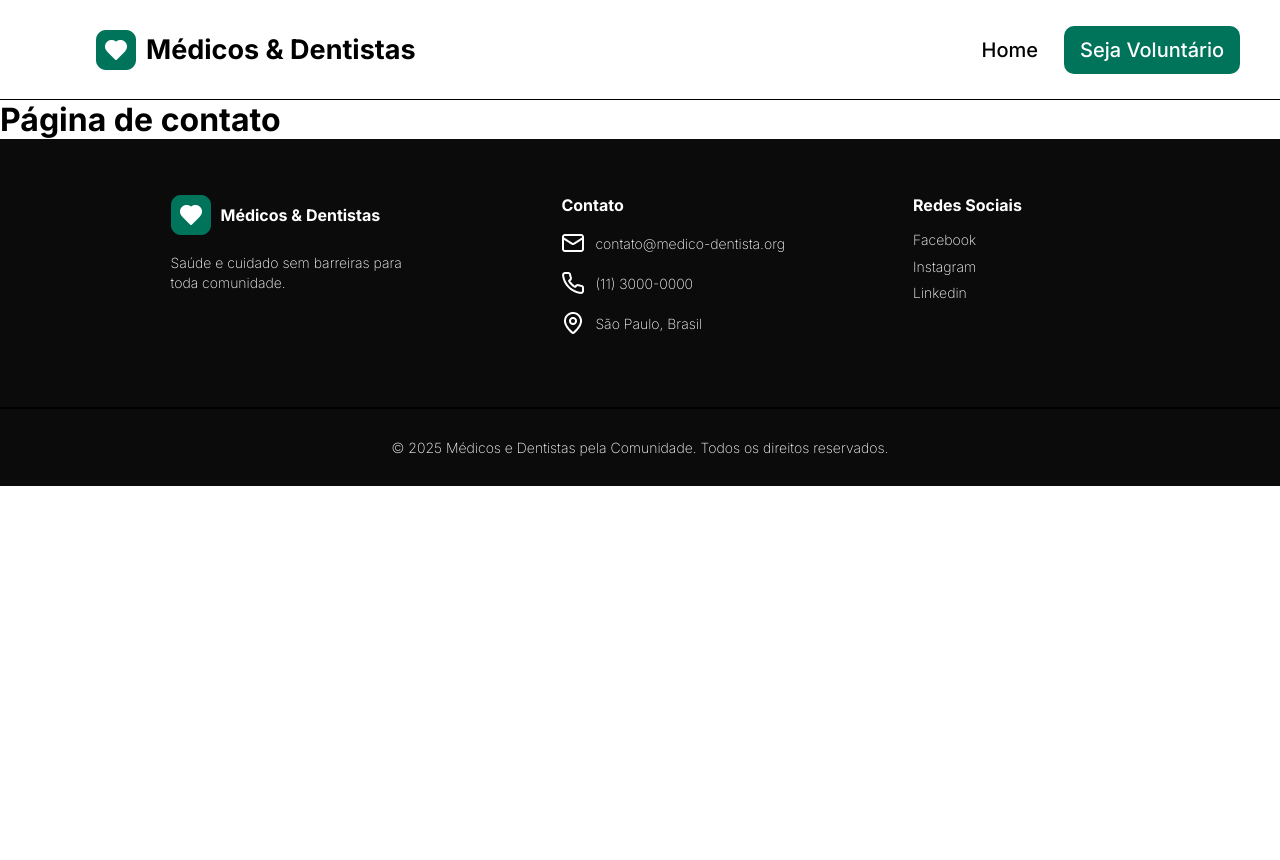
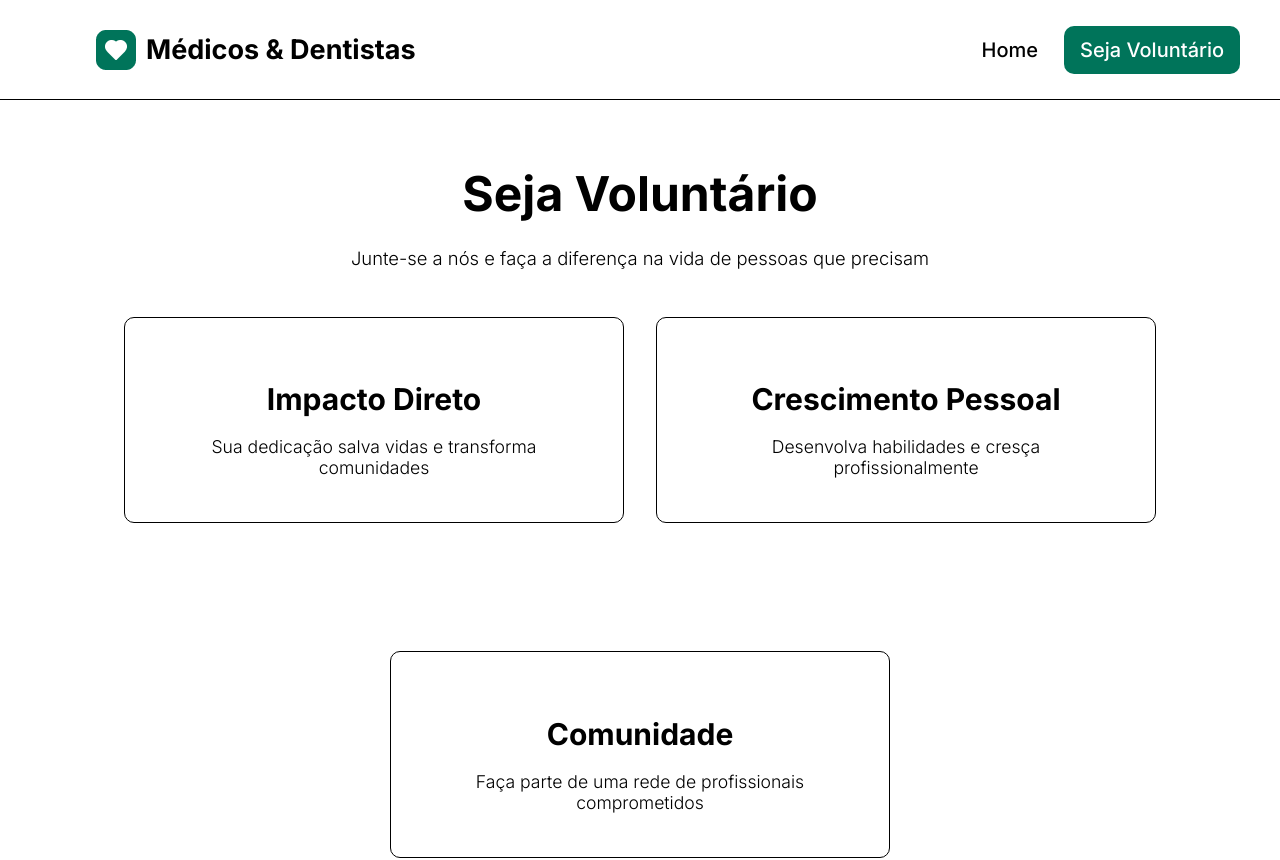
Before and after one commit to Hossomii/medicos-dentistas-vnw, a React (Vite) app: page /voluntario in a window 1280 px wide. Shown: the top 860 px of the page. Before the commit the page ends 800 px from the top, so only its background shows below. Built offline with nearby package versions, Linux system fonts and the light colour scheme.

Commit message:
feature: página voluntário/contato desktop e dispositivos menores finalizada

```diff
--- a/index.html
+++ b/index.html
@@ -1,10 +1,10 @@
 <!doctype html>
-<html lang="en">
+<html lang="pt-BR">
   <head>
     <meta charset="UTF-8" />
-    <link rel="icon" type="image/svg+xml" href="/vite.svg" />
+    <link rel="icon" type="image/png" href="/src/assets/icon-coracao.png" />
     <meta name="viewport" content="width=device-width, initial-scale=1.0" />
-    <title>projeto-hospital-vnw</title>
+    <title>Médicos & Dentistas</title>
   </head>
   <body>
     <div id="root"></div>
--- /dev/null
+++ b/src/components/formVoluntario/FormVoluntario.jsx
@@ -0,0 +1,75 @@
+import s from "./formVoluntario.module.scss"
+
+const FormVoluntario = () => {
+  return (
+    <div className={s.FormVoluntarioContainer}>
+      <div className={s.FormTitleContainer}>
+        <h2 className={s.FormTitle}>Inscrição para Voluntários</h2>
+      </div>
+
+      <form className={s.FormVoluntario}>
+        <fieldset>
+          <legend>Dados Pessoais</legend>
+          <div className={s.inputsLine1Container}>
+            <div className={s.inputsLine1}>
+              <input
+                type="text"
+                id="firstName"
+                name="firstName"
+                required
+                placeholder="Seu Nome *"
+                pattern="^[A-Za-zÀ-ÿ\s]{2,}$"
+                title="Digite apenas letras, mínimo 2 caracteres."
+              />
+            </div>
+
+            <div className={s.inputsLine1}>
+              <input
+                type="email"
+                id="email"
+                name="email"
+                required
+                placeholder="Seu Email *"
+                pattern="^[^\s@]+@[^\s@]+\.[^\s@]+$"
+                title="Digite um e-mail válido (ex: exemplo@dominio.com)"
+                autoComplete="email"
+              />
+            </div>
+
+          </div>
+
+          <div className={s.inputsLine2}>
+            <input
+              type="tel"
+              id="phone"
+              name="phone"
+              required
+              placeholder="Seu telefone *"
+              pattern="^\(?\d{2}\)?\s?\d{4,5}-?\d{4}$"
+              title="Digite um telefone válido (ex: 11987654321 ou (11) 98765-4321)"
+              autoComplete="tel"
+            />
+          </div>
+
+        </fieldset>
+
+        <div>
+          <legend>Mensagem Adicional</legend>
+          <textarea
+            id="message"
+            name="message"
+            rows="10"
+            placeholder="Conte-nos porque você quer ser voluntário..."
+          ></textarea>
+        </div>
+
+        <p>Entraremos em contato para mais informações</p>
+
+        <button type="submit">Enviar Inscrição</button>
+      </form>
+    </div>
+
+  )
+}
+
+export default FormVoluntario
--- /dev/null
+++ b/src/components/formVoluntario/formVoluntario.module.scss
@@ -0,0 +1,110 @@
+@mixin inputDefault {
+  padding: 14px 30px 24px 30px;
+  background-color: #f8f8f8;
+  border: 1px solid #555;
+  border-radius: 10px;
+
+  &::placeholder, &::placeholder {
+  font-size: 1rem;
+  color: #999;
+  opacity: 1;
+  }
+}
+
+@mixin btnVerde {
+  background-color: #00745A;
+  color: white;
+  padding: 20px 38px;
+  border: none;
+  border-radius: 12px;
+  font-size: 1.375rem;
+  transition: background-color 0.2s ease;
+  cursor: pointer;
+
+  &:hover {
+    background-color: darken($color: #00745A, $amount: 10);
+  }
+}
+
+.FormTitleContainer {
+    .FormTitle {
+      font-size: 1.5rem;
+      margin-bottom: 40px;
+    }
+}
+
+.FormVoluntarioContainer {
+  background-color: #fff;
+  width: 90%;
+  max-width: 1300px;
+  margin: 0 auto;
+  padding: 40px 32px;
+  border-radius: 16px;
+  border: 1px solid #000;
+
+  .FormVoluntario {
+    fieldset {
+      border: none;
+    }
+
+    .inputsLine1Container {
+      display: flex;
+      gap: 1rem;
+      margin-bottom: 20px;
+
+      .inputsLine1 {
+        flex: 1;
+        input {
+          @include inputDefault();
+          width: 100%;
+        }
+      }
+    }
+  }
+
+  .inputsLine2 {
+    input {
+      @include inputDefault();
+      width: 100%;
+    }
+  }
+
+  legend {
+    font-size: 1.125rem;
+    font-weight: 700;
+    margin: 22px 0;
+  }
+}
+
+.FormVoluntarioContainer {
+  textarea {
+    width: 100%;
+    height: 200px;
+    padding: 12px 20px;
+    box-sizing: border-box;
+    border: 1px solid #555;
+    border-radius: 10px;
+    background-color: #f8f8f8;
+    resize: none;
+
+    &::placeholder {
+      font-size: 1rem;
+      color: #999;
+      opacity: 1;
+    }
+  }
+
+  p {
+    text-align: center;
+    margin: 20px 0;
+    padding: 10px;
+    font-size: 1.25rem;
+  }
+
+  button {
+    display: block;
+    margin: 0 auto;
+    margin-bottom: 20px;
+    @include btnVerde();
+  }
+}
--- /dev/null
+++ b/src/components/mainCardsVoluntario/MainCardsVoluntario.jsx
@@ -0,0 +1,12 @@
+import s from "./mainCardsVoluntario.module.scss"
+
+const MainCardsVoluntario = (props) => {
+  return (
+    <article className={s.MainCardsVoluntario}>
+      <h3>{props.titulo}</h3>
+      <p>{props.descricao}</p>
+    </article>
+  )
+}
+
+export default MainCardsVoluntario
--- /dev/null
+++ b/src/components/mainCardsVoluntario/mainCardsVoluntario.module.scss
@@ -0,0 +1,76 @@
+.MainCardsVoluntario {
+  width: 500px;
+  background-color: transparent;
+  border: 1px solid #000;
+  border-radius: 10px;
+  text-align: center;
+  margin: 3rem 0;
+  padding: 2.75rem 3rem;
+
+  h3 {
+    color: #000;
+    font-size: 1.875rem;
+    margin: 1.2rem 0;
+  }
+
+  p {
+    padding: 0 30px;
+    color: #000;
+    font-size: 1.1rem;
+    font-weight: 300;
+  }
+}
+
+/* ==== TABLET & NOTEBOOK ==== */
+/* ==== TABLET & NOTEBOOK ==== */
+/* ==== TABLET & NOTEBOOK ==== */
+
+@media (min-width: 501px) and (max-width: 1024px) {
+
+  .MainCardsVoluntario{
+    width: 100%;
+    max-width: 420px;
+    padding: 2.2rem 2rem;
+    margin: 2rem auto;
+    text-align: center;
+
+    h3 {
+      font-size: 1.7rem;
+      margin: 1.5rem 0;
+    }
+
+    p {
+      padding: 0 20px;
+      font-size: 1.15rem;
+      line-height: 1.45;
+    }
+  }
+
+}
+
+/* ==== MOBILE ==== */
+/* ==== MOBILE ==== */
+/* ==== MOBILE ==== */
+
+@media (max-width: 500px) {
+
+  .MainCardsVoluntario {
+    width: 100%;
+    max-width: 320px;
+    padding: 1.8rem 1.2rem;
+    margin: 0.5rem auto;
+    text-align: center;
+
+    h3 {
+      font-size: 1.4rem;
+      margin: 1.2rem 0;
+    }
+
+    p {
+      padding: 0;
+      font-size: 1rem;
+      line-height: 1.4;
+    }
+  }
+
+}
--- /dev/null
+++ b/src/components/mainVoluntario/MainVoluntario.jsx
@@ -0,0 +1,40 @@
+import { Link } from 'react-router-dom'
+import s from "./mainVoluntario.module.scss"
+import MainCardsVoluntario from '../mainCardsVoluntario/MainCardsVoluntario'
+import FormVoluntario from '../formVoluntario/FormVoluntario'
+
+const MainVoluntario = () => {
+  return (
+    <main>
+
+      <section className={s.cardsSection}>
+        <div className={s.cardsDiv}>
+          <h1 className={s.cardsTituloSection}>Seja Voluntário</h1>
+          <p className={s.cardsDescricaoSection}>Junte-se a nós e faça a diferença na vida de pessoas que precisam</p>
+          <div className={s.cards}>
+            <MainCardsVoluntario
+            titulo="Impacto Direto"
+            descricao="Sua dedicação salva vidas e transforma comunidades"
+            />
+            <MainCardsVoluntario
+            titulo="Crescimento Pessoal"
+            descricao="Desenvolva habilidades e cresça profissionalmente"
+            />
+            <MainCardsVoluntario
+            titulo="Comunidade"
+            descricao="Faça parte de uma rede de profissionais comprometidos"
+            />
+          </div>
+        </div>
+      </section>
+
+      <section className={s.formSection}>
+        <div className={s.formContainer}>
+          <FormVoluntario />
+        </div>
+      </section>
+    </main>
+  )
+}
+
+export default MainVoluntario
--- /dev/null
+++ b/src/components/mainVoluntario/mainVoluntario.module.scss
@@ -0,0 +1,133 @@
+.cardsSection {
+  display: flex;
+  flex-direction: column;
+  text-align: center;
+  background-color: #fff;
+
+
+  .cardsDiv{
+    padding: 5rem 8rem 5rem 8rem;
+
+    .cardsTituloSection {
+      color: rgb(0, 0, 0);
+      font-size: 3.75rem;
+      margin-bottom: 1.5rem;
+    }
+    .cardsDescricaoSection {
+      color: rgb(0, 0, 0);
+      font-size: 1.25rem;
+      font-weight: 300;
+    }
+
+    .cards {
+      display: flex;
+      justify-content: space-around;
+      flex-wrap: wrap;
+    }
+  }
+}
+
+.formSection {
+  background-color: #00745A;
+  .formContainer {
+    padding: 90px 0;
+  }
+}
+
+/* ===================================== */
+/* =====       LAPTOP (1025–1440px)  ==== */
+/* ===================================== */
+@media (min-width: 1025px) and (max-width: 1440px) {
+
+  .cardsSection .cardsDiv {
+    padding: 4rem 5rem;
+
+    .cardsTituloSection {
+      font-size: 3rem;
+    }
+
+    .cardsDescricaoSection {
+      font-size: 1.15rem;
+    }
+
+    .cards {
+      justify-content: center;
+      gap: 2rem;
+    }
+  }
+
+  .formSection .formContainer {
+    padding: 70px 0;
+  }
+}
+
+
+/* ===================================== */
+/* =====       TABLET (601–1024px)   ==== */
+/* ===================================== */
+@media (min-width: 601px) and (max-width: 1024px) {
+
+  .cardsSection {
+    text-align: center;
+
+    .cardsDiv {
+      padding: 3.5rem 3rem;
+
+      .cardsTituloSection {
+        font-size: 2.8rem;
+      }
+
+      .cardsDescricaoSection {
+        font-size: 1.1rem;
+        margin-bottom: 2rem;
+      }
+
+      .cards {
+        display: grid;
+        grid-template-columns: repeat(2, 1fr);
+        gap: 2rem;
+        justify-items: center;
+      }
+    }
+  }
+
+  .formSection .formContainer {
+    padding: 60px 0;
+  }
+}
+
+
+/* ===================================== */
+/* =====           MOBILE 600px     ==== */
+/* ===================================== */
+@media (max-width: 600px) {
+
+  .cardsSection {
+    text-align: center;
+
+    .cardsDiv {
+      padding: 2.5rem 1.5rem;
+
+      .cardsTituloSection {
+        font-size: 2.2rem;
+        margin-bottom: 1rem;
+      }
+
+      .cardsDescricaoSection {
+        font-size: 1rem;
+        margin-bottom: 1.8rem;
+      }
+
+      .cards {
+        display: flex;
+        flex-direction: column;
+        gap: 1.5rem;
+        align-items: center;
+      }
+    }
+  }
+
+  .formSection .formContainer {
+    padding: 45px 0;
+  }
+}
--- a/src/pages/voluntario/Voluntario.jsx
+++ b/src/pages/voluntario/Voluntario.jsx
@@ -1,10 +1,8 @@
-import s from './voluntario.module.scss'
+import MainVoluntario from '../../components/mainVoluntario/MainVoluntario'
 
 const Voluntario = () => {
   return (
-    <main className={s.main}>
-      <h1>Página de contato</h1>
-    </main>
+    <MainVoluntario />
   )
 }
 
```
